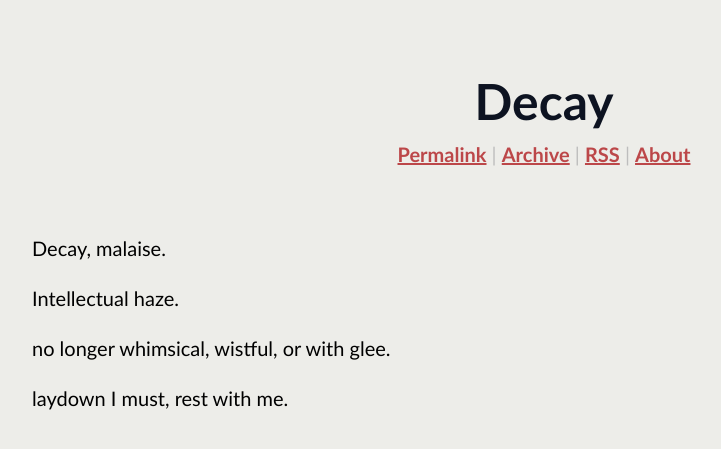
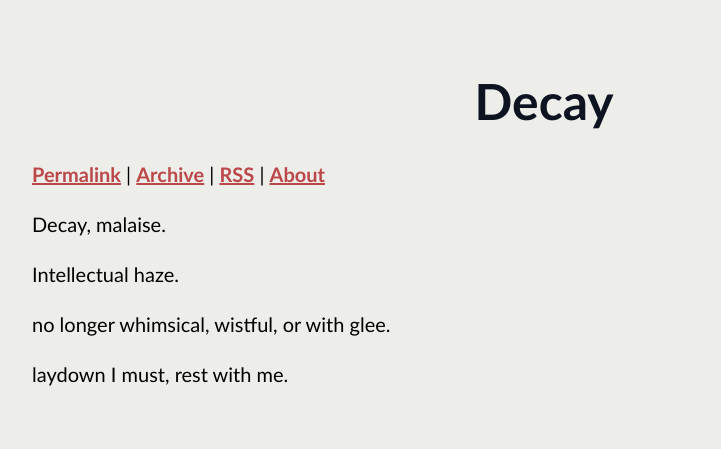
Before and after one commit to ensemblist/website, a Jekyll site: the page built from _posts/2025-08-08-decay.md, in a window 1280 px wide. Shown: the top 449 px of the page, without its empty margins (96-817 px from the left). Built offline with Jekyll 4.4.1, drawn with Linux system fonts in a browser that asks for light colours; some web fonts are replaced.

Commit message:
Update style.css

```diff
--- a/assets/style.css
+++ b/assets/style.css
@@ -35,16 +35,13 @@ h1 {
     text-wrap: balance;
 }
 
-
 h1,
 nav,
-.center,
-.permalink {
+.center {
     text-align: center;
 }
 
-nav,
-.permalink {
+nav {
     color: #bdbdbd;
     margin-bottom: 4rem;
     margin-top: 0;
@@ -52,9 +49,5 @@ nav,
 
 a {
     color: #bc4749;
-}
-
-a,
-strong {
     font-weight: 600;
 }
```
